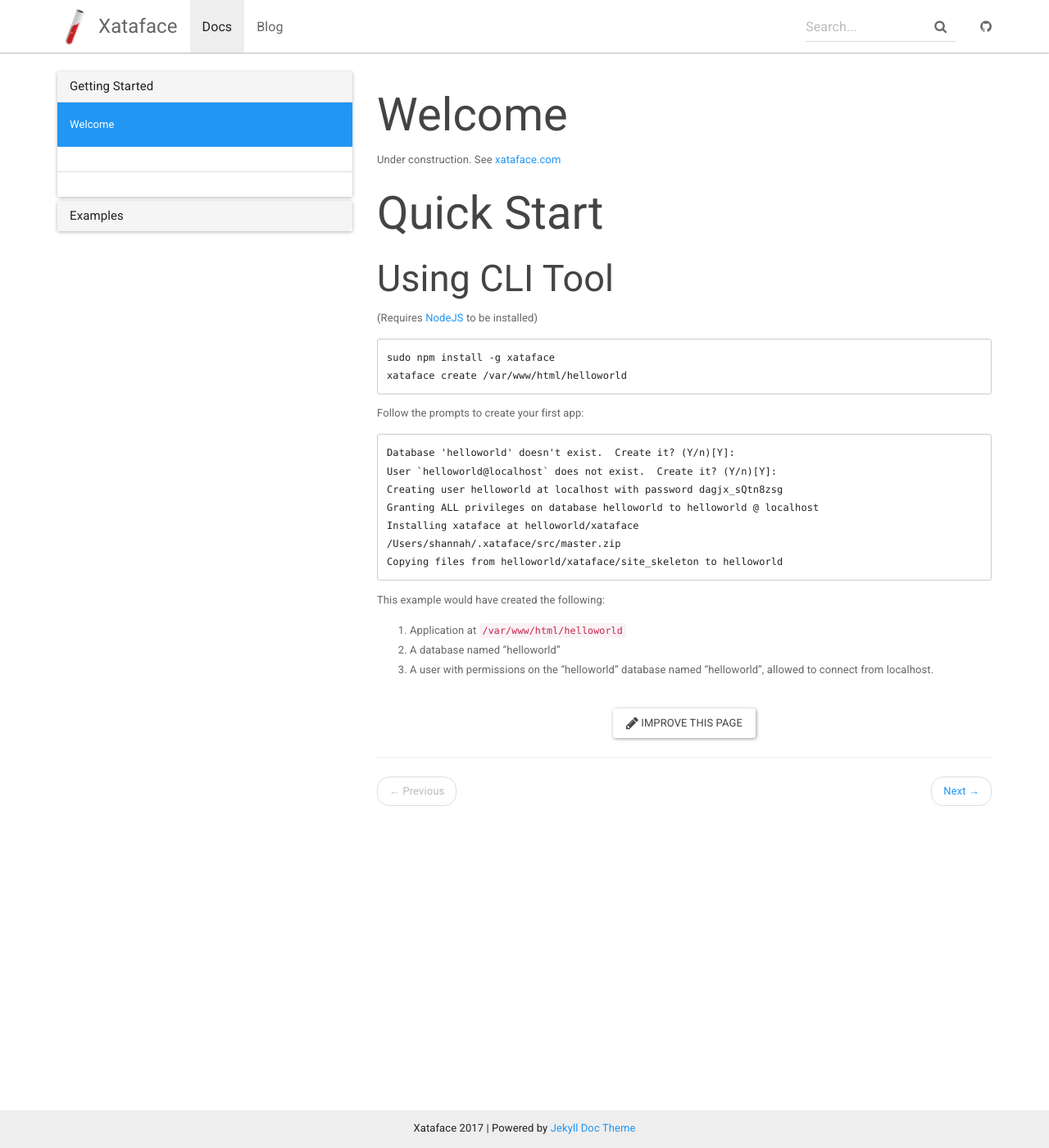
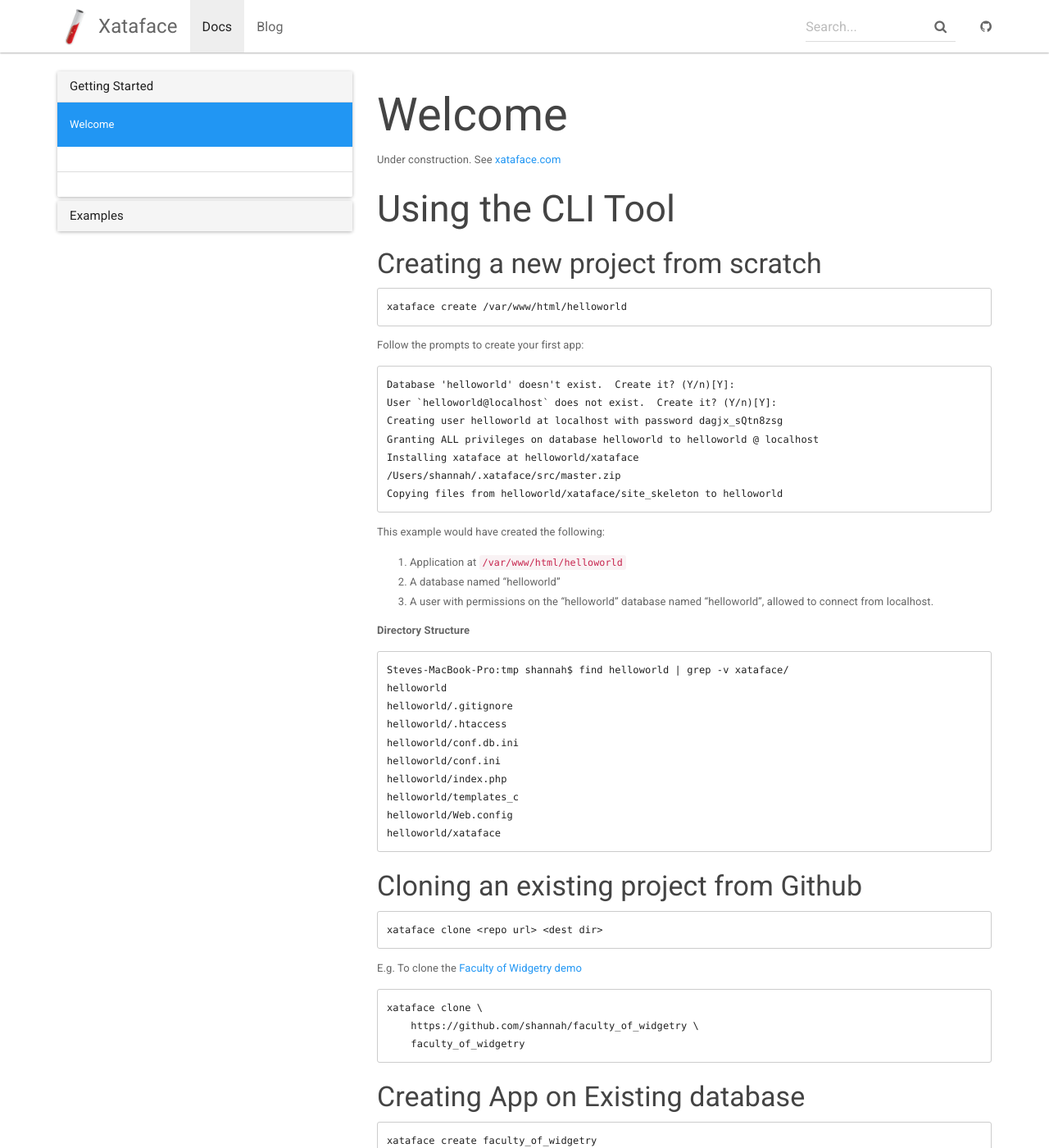
Before and after one commit to xataface/xataface.github.io, a Jekyll site: the page built from _docs/index.md, in a window 1280 px wide and 1400 px high. Shown: the whole window at 82% size. Built offline with Jekyll 4.4.1, drawn with Linux system fonts in a browser that asks for light colours; nearby versions of some CDN libraries; some of the changed text lies outside the part shown.

Commit message:
Added wizard image

```diff
--- a/_docs/index.md
+++ b/_docs/index.md
@@ -6,14 +6,11 @@
 
 Under construction.  See [xataface.com](http://xataface.com/wiki)
 
-# Quick Start
+## Using the CLI Tool
 
-## Using CLI Tool
-
-(Requires [NodeJS](https://nodejs.org) to be installed)
+### Creating a new project from scratch
 
 ~~~~
-sudo npm install -g xataface
 xataface create /var/www/html/helloworld
 ~~~~
 
@@ -34,3 +31,55 @@
 1. Application at `/var/www/html/helloworld`
 2. A database named "helloworld"
 3. A user with permissions on the "helloworld" database named "helloworld", allowed to connect from localhost.
+
+**Directory Structure**
+
+~~~~
+Steves-MacBook-Pro:tmp shannah$ find helloworld | grep -v xataface/
+helloworld
+helloworld/.gitignore
+helloworld/.htaccess
+helloworld/conf.db.ini
+helloworld/conf.ini
+helloworld/index.php
+helloworld/templates_c
+helloworld/Web.config
+helloworld/xataface
+~~~~
+
+### Cloning an existing project from Github
+
+~~~~
+xataface clone <repo url> <dest dir>
+~~~~
+
+E.g. To clone the [Faculty of Widgetry demo](https://github.com/shannah/faculty_of_widgetry)
+
+~~~~
+xataface clone \
+    https://github.com/shannah/faculty_of_widgetry \
+    faculty_of_widgetry
+~~~~
+
+### Creating App on Existing database
+
+~~~~
+xataface create faculty_of_widgetry
+Found database 'faculty_of_widgetry.  Use this database for the app? (Y/n):[Y]
+User `faculty_of_widgetry@localhost` does not exist.  Create it? (Y/n)[Y]:
+Creating user faculty_of_widgetry at localhost with password zB3dm@kicxfybk
+Granting ALL privileges on database faculty_of_widgetry to faculty_of_widgetry @ localhost
+Installing xataface at faculty_of_widgetry/xataface
+/Users/shannah/.xataface/src/master.zip
+Copying files from faculty_of_widgetry/xataface/site_skeleton to faculty_of_widgetry
+~~~~
+
+## Using the GUI Wizard
+
+~~~~
+xataface wizard
+~~~~
+
+This will open a window as shown below:
+
+![Xataface Wizard Main Menu](images/wizard-main-menu.png)
```
Also changed, not shown: _docs/images/wizard-main-menu.png (added), 1 other file.
